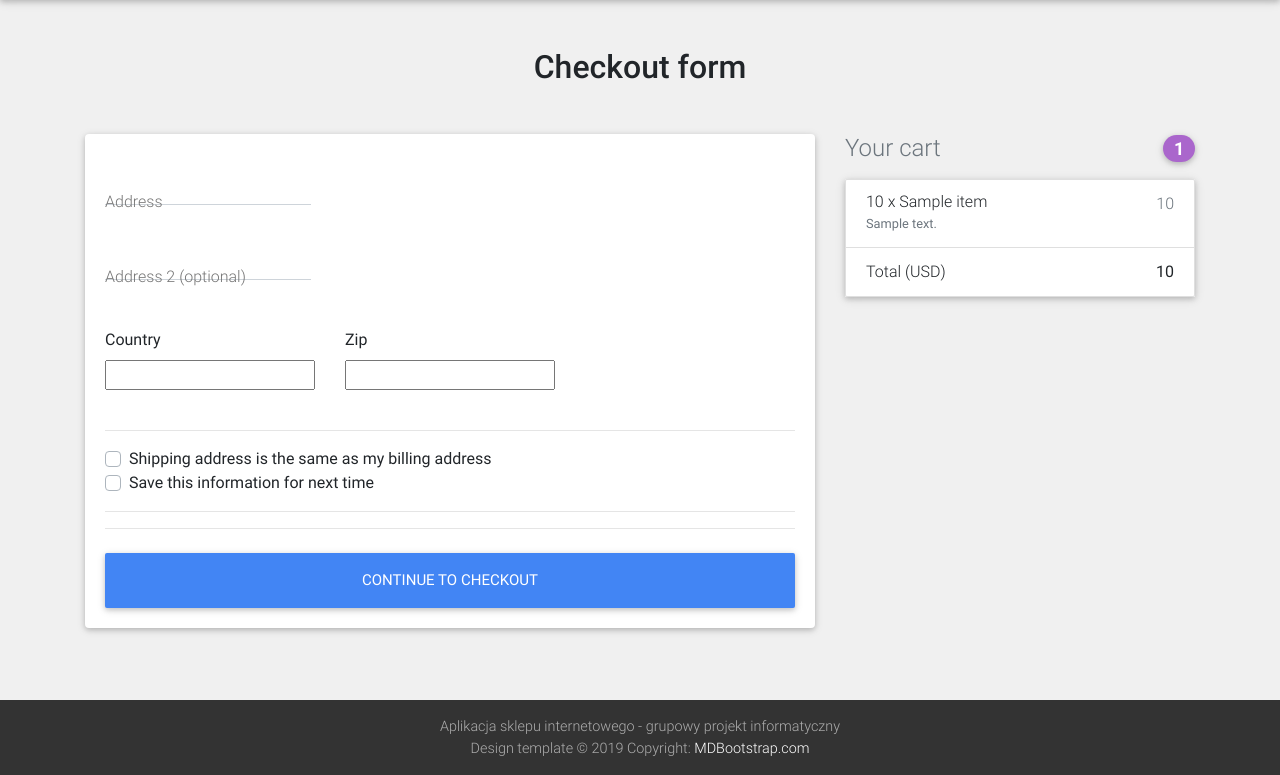
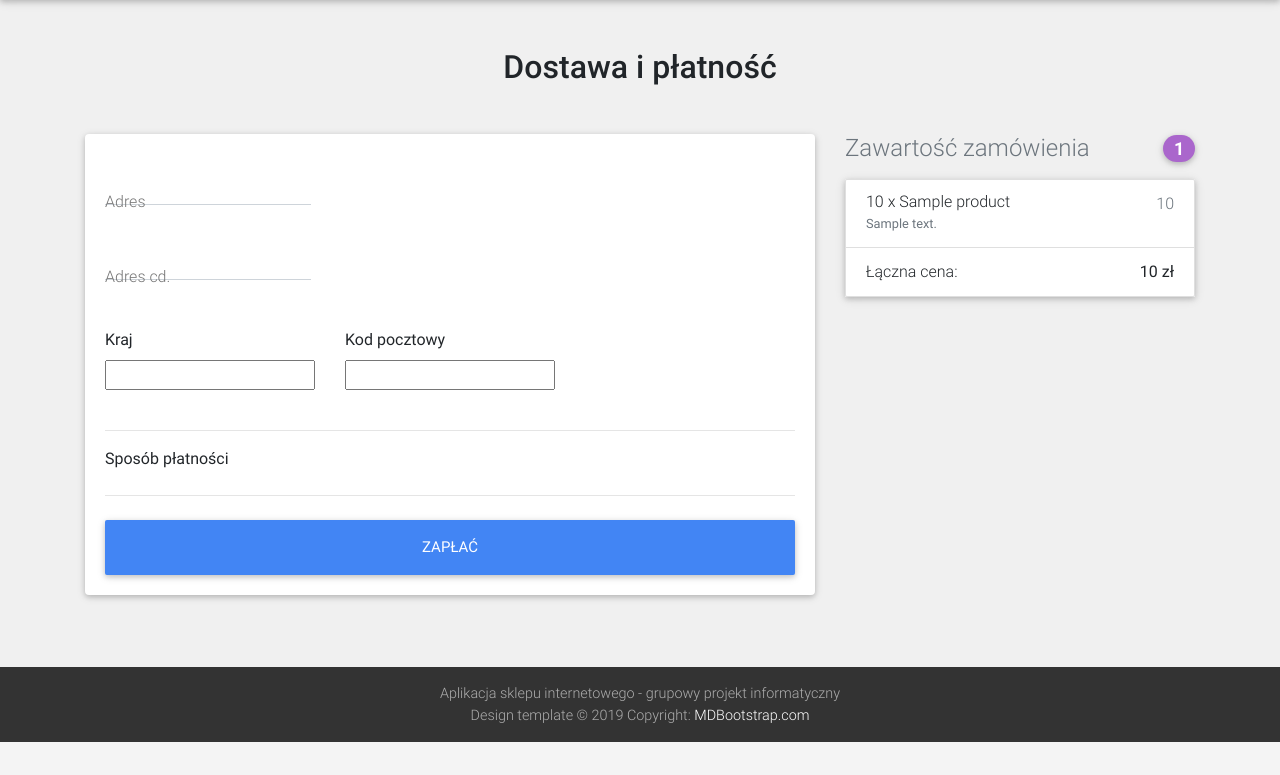
Before and after one commit to IhateTrains/group-project, a Django app: template pages/templates/pages/checkout.html in a window 1280 px wide. Shown: the part 94-869 px from the top of the page. After the commit the page ends 836 px from the top, so only its background shows below. Run offline with Django 3.2, Linux system fonts and the light colour scheme; the template is opened without the code that fills it: most values are stand-ins (such as "Sample title", 1, 10 or a date in 2020); form fields are guessed from the names that the template uses; parts of the project's set-up code (start-up, migrations or seed data) failed here and were passed over; some libraries are stand-ins or nearby versions.

Commit message:
CheckoutView (#53)
* Update checkout.html

* CheckoutAddress and CheckoutForm

* CheckoutView

* CheckoutView fix

* Change payment option

* zip_code fix in CheckoutView

```diff
--- a/pages/admin.py
+++ b/pages/admin.py
@@ -12,6 +12,7 @@ admin.site.register(models.Order)
 admin.site.register(models.UserProfile)
 admin.site.register(models.UserType)
 admin.site.register(models.VinNumber)
+admin.site.register(models.CheckoutAddress)
 
 
 @admin.register(models.Product)
--- a/pages/templates/pages/checkout.html
+++ b/pages/templates/pages/checkout.html
@@ -7,7 +7,7 @@
     <div class="container wow fadeIn">
 
       <!-- Heading -->
-      <h2 class="my-5 h2 text-center">Checkout form</h2>
+      <h2 class="my-5 h2 text-center">Dostawa i płatność</h2>
 
       <!--Grid row-->
       <div class="row">
@@ -24,13 +24,13 @@
               <!--address-->
               <div class="md-form mb-5">
                 {{ form.street_address }}
-                <label for="address" class="">Address</label>
+                <label for="address" class="">Adres</label>
               </div>
 
               <!--address-2-->
               <div class="md-form mb-5">
                 {{ form.apartment_address }}
-                <label for="address-2" class="">Address 2 (optional)</label>
+                <label for="address-2" class="">Adres cd.</label>
               </div>
 
               <!--Grid row-->
@@ -38,7 +38,7 @@
 
                 <!--Grid column-->
                 <div class="col-lg-4 col-md-12 mb-4">
-                  <label for="country">Country</label>
+                  <label for="country">Kraj</label>
                   {{ form.country }}
                 </div>
                 <!--Grid column-->
@@ -46,10 +46,10 @@
                 <!--Grid column-->
                 <div class="col-lg-4 col-md-6 mb-4">
 
-                  <label for="zip">Zip</label>
-                  {{ form.zip }}
+                  <label for="zip_code">Kod pocztowy</label>
+                  {{ form.zip_code }}
                   <div class="invalid-feedback">
-                    Zip code required.
+                    Kod pocztowy jest wymagany.
                   </div>
 
                 </div>
@@ -60,18 +60,8 @@
 
               <hr>
 
-              <div class="custom-control custom-checkbox">
-                <input {% if form.same_billing_address.value %}checked{% endif %} type="checkbox" class="custom-control-input" name="same_billing_address" id="same-address">
-                <label class="custom-control-label" for="same-address">Shipping address is the same as my billing address</label>
-              </div>
-              <div class="custom-control custom-checkbox">
-                <input {% if form.save_info.value %}checked{% endif %} type="checkbox" class="custom-control-input" name="save_info" id="save-info">
-                <label class="custom-control-label" for="save-info">Save this information for next time</label>
-              </div>
-
-              <hr>
-
-              <div class="d-block my-3">
+              <div id="payment_option_div" class="d-block my-3">
+              <label for="payment_option_div">Sposób płatności</label>
                 {% for value, name in form.fields.payment_option.choices %}
                 <div class="custom-control custom-radio">
                   <input id="{{ name }}" name="payment_option" value="{{ value }}" type="radio" class="custom-control-input" required>
@@ -81,7 +71,7 @@
               </div>
 
               <hr class="mb-4">
-              <button class="btn btn-primary btn-lg btn-block" type="submit">Continue to checkout</button>
+              <button class="btn btn-primary btn-lg btn-block" type="submit">Zapłać</button>
 
             </form>
 
@@ -96,34 +86,25 @@
 
           <!-- Heading -->
           <h4 class="d-flex justify-content-between align-items-center mb-3">
-            <span class="text-muted">Your cart</span>
-            <span class="badge badge-secondary badge-pill">{{ order.items.count }}</span>
+            <span class="text-muted">Zawartość zamówienia</span>
+            <span class="badge badge-secondary badge-pill">{{ order.products.count }}</span>
           </h4>
 
           <!-- Cart -->
           <ul class="list-group mb-3 z-depth-1">
 
-            {% for order_item in order.items.all %}
+            {% for order_item in order.products.all %}
             <li class="list-group-item d-flex justify-content-between lh-condensed">
               <div>
-                <h6 class="my-0">{{ order_item.quantity }} x {{ order_item.item.item_name }}</h6>
-                <small class="text-muted">{{ order_item.item.description }}</small>
+                <h6 class="my-0">{{ order_item.quantity }} x {{ order_item.product.name }}</h6>
+                <small class="text-muted">{{ order_item.product.description }}</small>
               </div>
               <span class="text-muted">{{ order_item.get_final_price }}</span>
             </li>
             {% endfor %}
 
-
-            {% comment %} <li class="list-group-item d-flex justify-content-between bg-light">
-              <div class="text-success">
-                <h6 class="my-0">Promo code</h6>
-                <small>EXAMPLECODE</small>
-              </div>
-              <span class="text-success">-$0</span>
-            </li> {% endcomment %}
             <li class="list-group-item d-flex justify-content-between">
-              <span>Total (USD)</span>
-              <strong>{{ order.get_total_price }}</strong>
+              <span>Łączna cena: </span><strong>{{ order.get_total_price }} zł</strong>
             </li>
           </ul>
           <!-- Cart -->
--- a/pages/urls.py
+++ b/pages/urls.py
@@ -6,6 +6,7 @@ from .views import (
     SalesView,
     ProductView,
     OrderSummaryView,
+    CheckoutView,
     ShopsView,
     search_products,
     get_nearest_shop,
@@ -37,7 +38,7 @@ urlpatterns = [
     path('reduce-quantity-item/<pk>/', reduce_quantity_item, name='reduce-quantity-item'),
     # zamówienia
     path('order-summary/', OrderSummaryView.as_view(), name='order-summary'),
-    path('checkout/', HomeView.as_view(), name='checkout'),  # TODO: add CheckOutView
+    path('checkout/', CheckoutView.as_view(), name='checkout'),
     # rejestracja
     path('login/', views.loginPage, name='login'),
     path('logout/', views.logoutUser, name='logout'),
```
Also changed, not shown: pages/forms.py (+26 -0 lines), pages/models.py (+13 -1 lines), pages/views.py (+43 -2 lines), pages/migrations/0012_checkoutaddress.py (added), pages/migrations/0013_rename_zip_checkoutaddress_zip_code.py (added).
